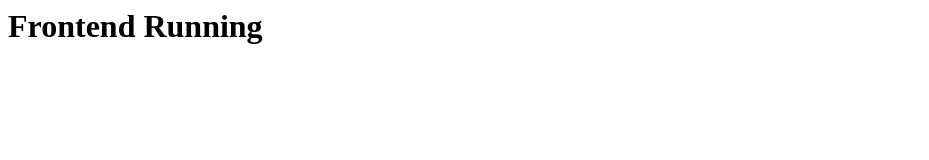
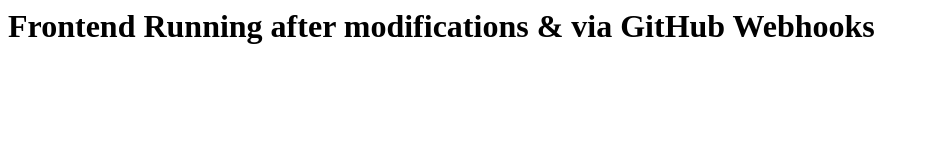
Before and after one commit to anay2609/gke-pubsub-demo, a plain HTML site: page frontend/index.html in a window 1280 px wide. Shown: the whole page, without its empty margins (0-929 px from the left). Drawn offline with Linux system fonts and the light colour scheme.

Commit message:
Frontend update

```diff
--- a/frontend/index.html
+++ b/frontend/index.html
@@ -2,7 +2,7 @@
 
 <body>
 
-<h1>Frontend Running</h1>
+<h1>Frontend Running after modifications & via GitHub Webhooks</h1>
 
 </body>
 
```
